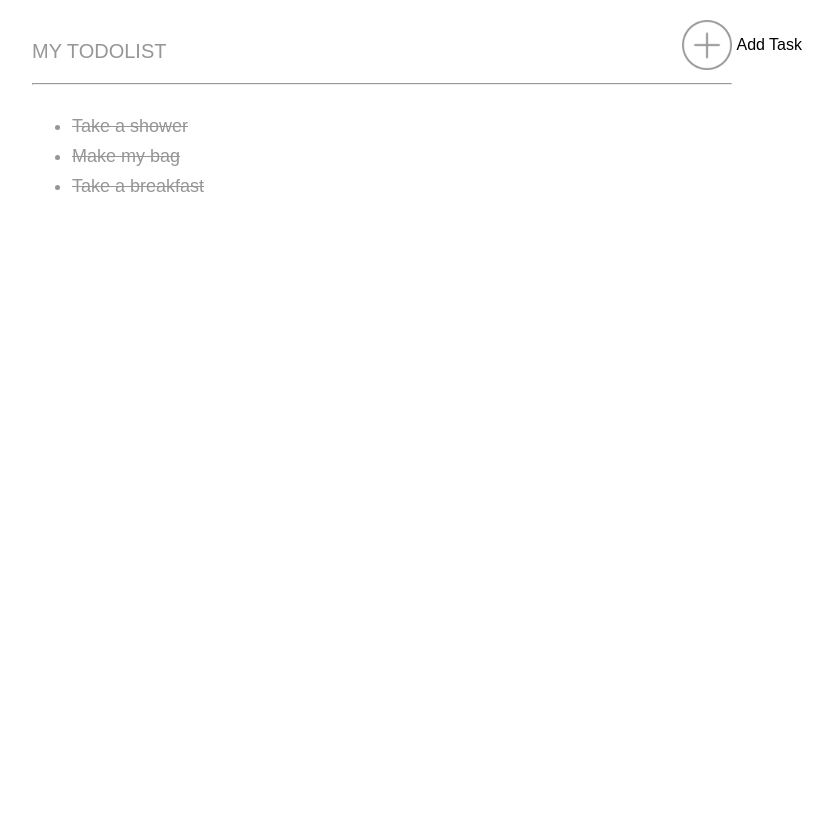
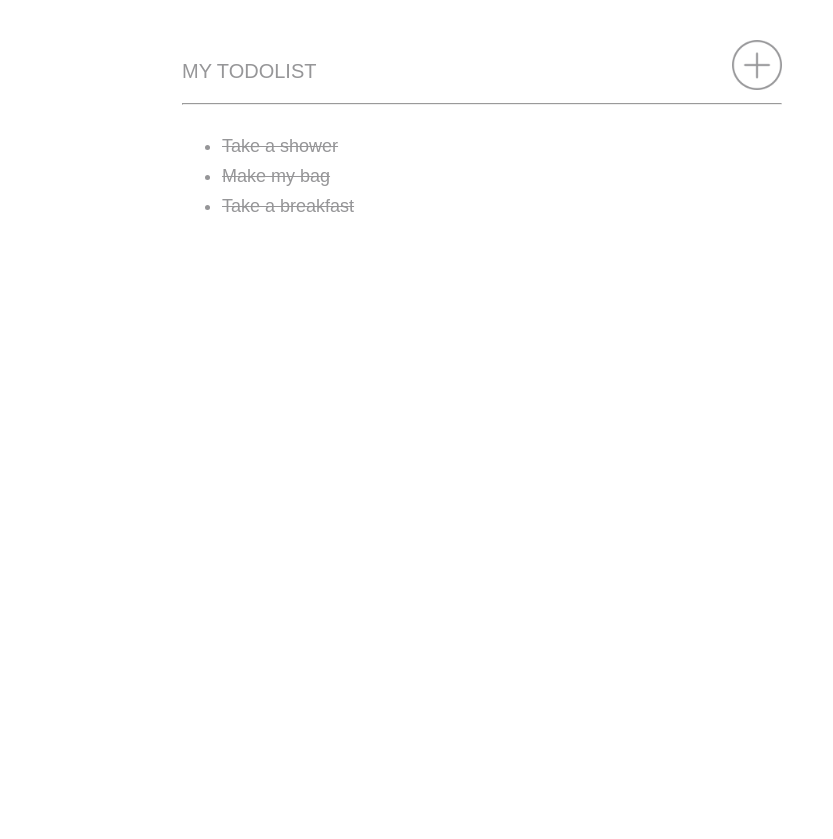
Before and after one commit to jonathancaron/my-todo-app, a PHP site: page / in a window 1280 px wide. Shown: the top 839 px of the page, without its empty margins (158-991 px from the left). Before the commit the page ends 192 px from the top, so only its background shows below. Run offline with PHP 8.4, Linux system fonts and the light colour scheme.

Commit message:
Retrait colonnes et lignes (car pas la consigne)

```diff
--- a/index.php
+++ b/index.php
@@ -13,29 +13,20 @@
       <div id="main-container">
         <!--header-->
         <div class="line">
-          <div class="col un haut">
+
             <p class="title left">MY TODOLIST</p>
             <img class="right" src="./img/add.png" alt="Add Task" width="50px">
             <hr class="clear">
-          </div>
-          <div class="col deux haut">
-            <p>Add Task</p>
-          </div>
         </div>
         <div class="clear"></div>
         <!--end header-->
         <!--tasks done-->
         <div class="line">
-          <div class="col un haut">
             <ul class="p2 barre">
               <li>Take a shower </li>
               <li>Make my bag </li>
               <li>Take a breakfast </li>
             </ul>
-          </div>
-          <div class="col deux haut">
-            <p></p>
-          </div>
         </div>
         <div class="clear"></div>
         <!--end tasks done-->
--- a/style.css
+++ b/style.css
@@ -6,12 +6,15 @@ body{
 li{
   line-height: 30px;
 }
+/*div{
+  border: 1px solid black;
+}*/
 #main{
   margin-left: auto;
   margin-right: auto;
-  margin-top: 20px;
-  margin-bottom: 20px;
-  max-width: 900px;
+  margin-top: 40px;
+  margin-bottom: 40px;
+  max-width: 600px;
 }
 #main-container{
   min-height: 800px;
@@ -40,10 +43,7 @@ li{
   display: inline-block;
 }
 .un{
-  width: 700px;
-}
-.deux{
-  width: 150px;
+  width: 680px;
 }
 .clear {
     clear: both;
```
